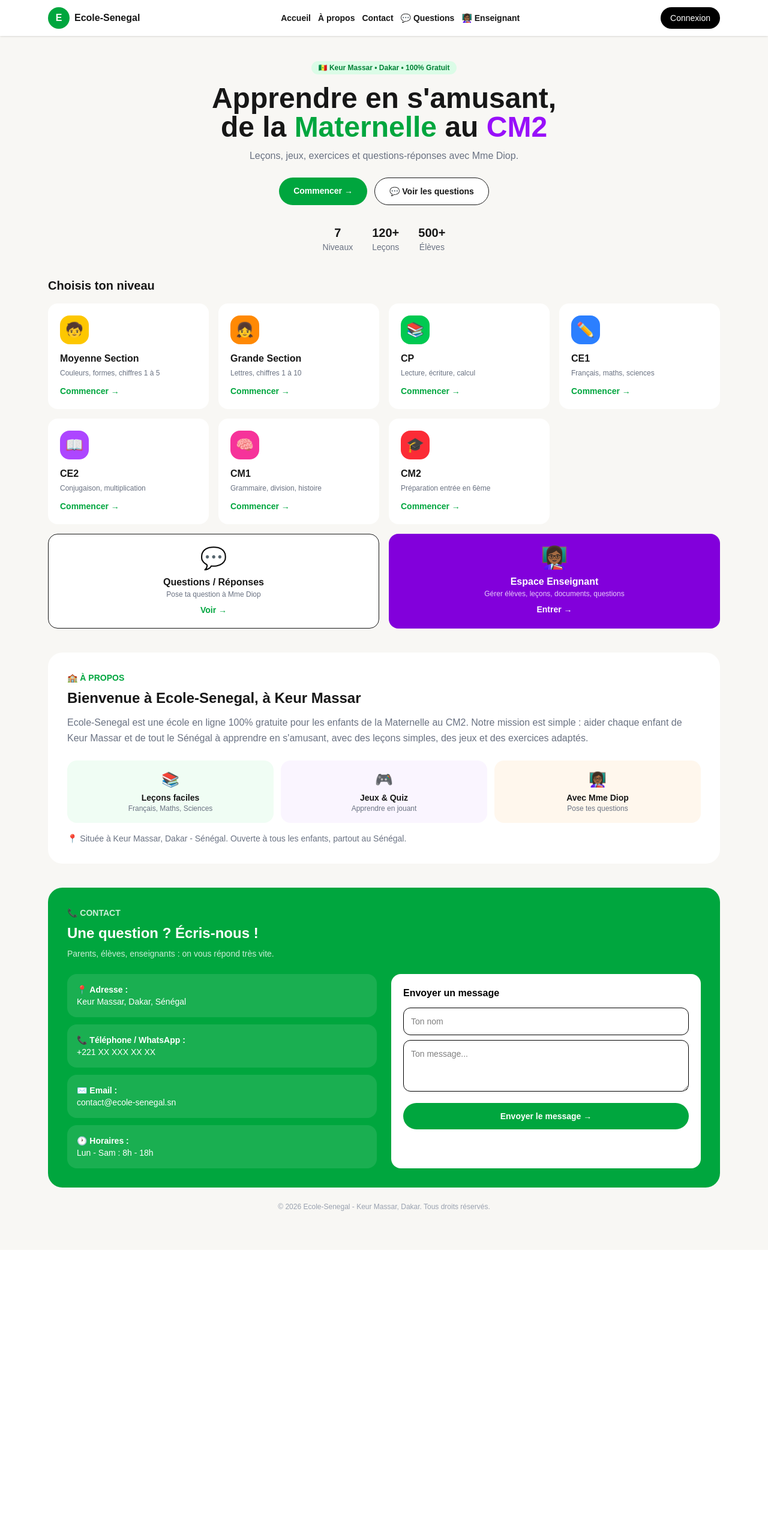
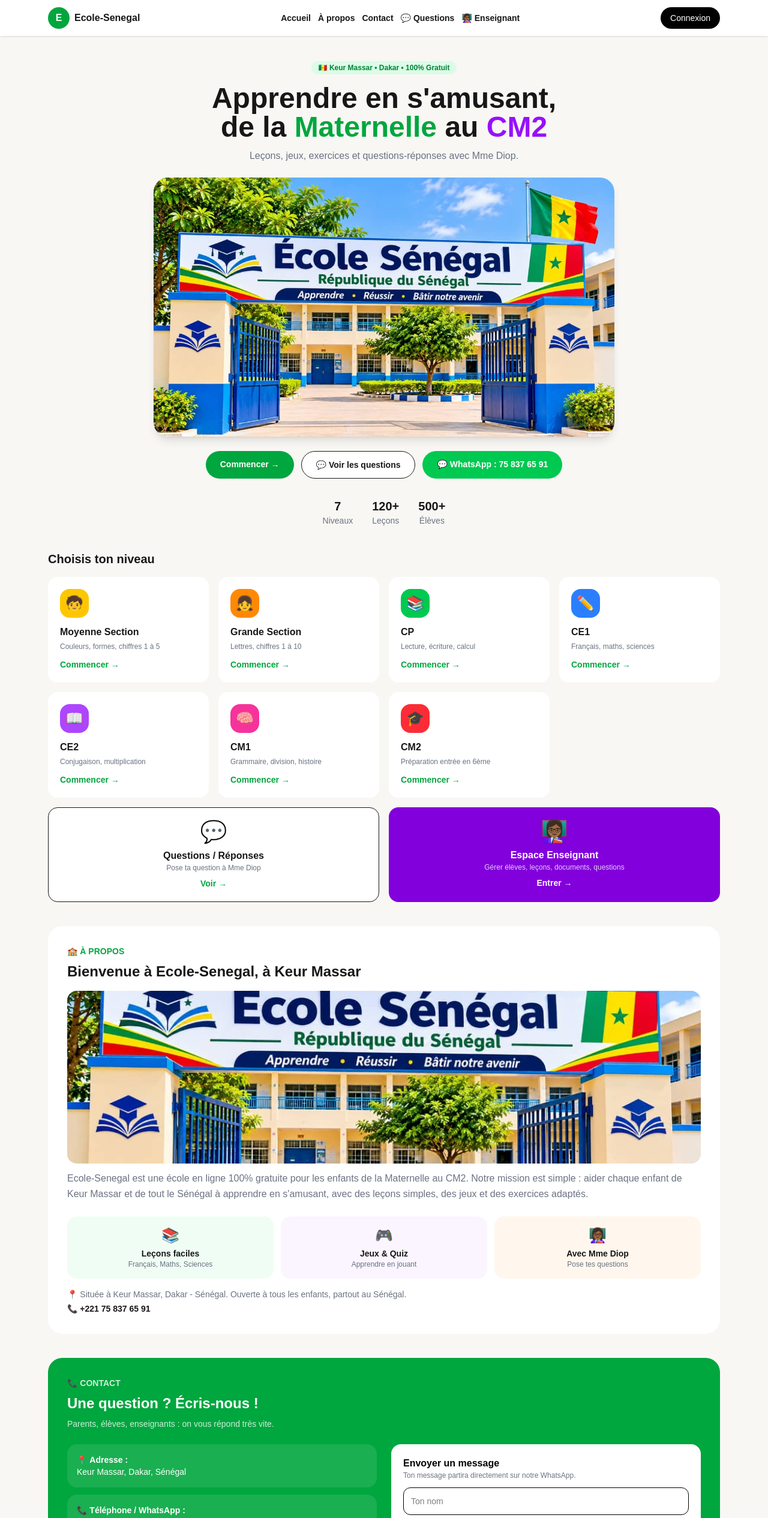
Before and after one commit to ssanesoumar-art/ecole-senegal, a Next.js app: page / in a window 1280 px wide. Shown: the top 2531 px of the page at 60% size. Before the commit the page ends 2084 px from the top, so only its background shows below. Built offline with nearby package versions, Linux system fonts and the light colour scheme.

Commit message:
Photo + WhatsApp 758376591

```diff
--- a/app/page.tsx
+++ b/app/page.tsx
@@ -25,7 +25,9 @@ export default function Accueil() {
       alert("Écris ton nom et ton message !");
       return;
     }
-    alert(`Merci ${nomContact} ! Ton message a été envoyé. On te répond très vite. ✅`);
+    // Ouvre WhatsApp avec le message
+    const texte = encodeURIComponent(`Bonjour Ecole-Senegal, je suis ${nomContact}. ${msgContact}`);
+    window.open(`https://wa.me/221758376591?text=${texte}`, "_blank");
     setNomContact("");
     setMsgContact("");
   };
@@ -39,7 +41,7 @@ export default function Accueil() {
             <span className="bg-green-600 text-white w-9 h-9 rounded-full flex items-center justify-center font-bold">E</span>
             <span className="font-bold">Ecole-Senegal</span>
           </Link>
-          <nav className="flex gap-3 text-sm font-bold">
+          <nav className="hidden md:flex gap-3 text-sm font-bold">
             <Link href="/">Accueil</Link>
             <Link href="#apropos">À propos</Link>
             <Link href="#contact">Contact</Link>
@@ -62,9 +64,14 @@ export default function Accueil() {
         <span className="bg-green-100 text-green-700 px-3 py-1 rounded-full text-xs font-bold">🇸🇳 Keur Massar • Dakar • 100% Gratuit</span>
         <h1 className="text-4xl md:text-5xl font-bold mt-4">Apprendre en s'amusant,<br/>de la <span className="text-green-600">Maternelle</span> au <span className="text-purple-600">CM2</span></h1>
         <p className="text-gray-500 mt-3">Leçons, jeux, exercices et questions-réponses avec Mme Diop.</p>
-        <div className="flex justify-center gap-3 mt-6">
+
+        {/* PHOTO ECOLE */}
+        <img src="/ecole-senegal.jpeg" alt="Ecole-Senegal Keur Massar" className="w-full max-w-3xl mx-auto rounded-3xl shadow-lg mt-6 object-cover" />
+
+        <div className="flex flex-wrap justify-center gap-3 mt-6">
           <Link href="/connexion" className="bg-green-600 text-white px-6 py-3 rounded-full font-bold text-sm">Commencer →</Link>
           <Link href="/questions" className="bg-white border px-6 py-3 rounded-full font-bold text-sm">💬 Voir les questions</Link>
+          <a href="https://wa.me/221758376591" target="_blank" className="bg-green-500 text-white px-6 py-3 rounded-full font-bold text-sm">💬 WhatsApp : 75 837 65 91</a>
         </div>
         <div className="flex justify-center gap-8 mt-8 text-sm">
           <div><p className="font-bold text-xl">7</p><p className="text-gray-500">Niveaux</p></div>
@@ -108,6 +115,7 @@ export default function Accueil() {
         <div className="bg-white rounded-3xl p-6 md:p-8">
           <p className="text-green-600 font-bold text-sm">🏫 À PROPOS</p>
           <h2 className="font-bold text-2xl mt-2">Bienvenue à Ecole-Senegal, à Keur Massar</h2>
+          <img src="/ecole-senegal.jpeg" alt="Notre école à Keur Massar" className="w-full rounded-2xl mt-4 object-cover max-h-72" />
           <p className="text-gray-500 mt-3 leading-relaxed">
             Ecole-Senegal est une école en ligne 100% gratuite pour les enfants de la Maternelle au CM2.
             Notre mission est simple : aider chaque enfant de Keur Massar et de tout le Sénégal à apprendre
@@ -131,6 +139,7 @@ export default function Accueil() {
             </div>
           </div>
           <p className="text-sm text-gray-500 mt-4">📍 Située à Keur Massar, Dakar - Sénégal. Ouverte à tous les enfants, partout au Sénégal.</p>
+          <p className="text-sm font-bold mt-1">📞 +221 75 837 65 91</p>
         </div>
       </div>
 
@@ -144,21 +153,22 @@ export default function Accueil() {
           <div className="grid md:grid-cols-2 gap-6 mt-6">
             <div className="space-y-3 text-sm">
               <p className="bg-white/10 rounded-2xl p-4">📍 <b>Adresse :</b><br/>Keur Massar, Dakar, Sénégal</p>
-              <p className="bg-white/10 rounded-2xl p-4">📞 <b>Téléphone / WhatsApp :</b><br/>+221 XX XXX XX XX</p>
+              <p className="bg-white/10 rounded-2xl p-4">📞 <b>Téléphone / WhatsApp :</b><br/>+221 75 837 65 91<br/><a href="https://wa.me/221758376591" target="_blank" className="bg-white text-green-700 px-4 py-2 rounded-full inline-block mt-2 font-bold text-xs">💬 Écrire sur WhatsApp →</a></p>
               <p className="bg-white/10 rounded-2xl p-4">✉️ <b>Email :</b><br/>contact@ecole-senegal.sn</p>
               <p className="bg-white/10 rounded-2xl p-4">🕐 <b>Horaires :</b><br/>Lun - Sam : 8h - 18h</p>
             </div>
 
             <div className="bg-white rounded-2xl p-5 text-black">
               <p className="font-bold">Envoyer un message</p>
+              <p className="text-xs text-gray-500">Ton message partira directement sur notre WhatsApp.</p>
               <input value={nomContact} onChange={e => setNomContact(e.target.value)} placeholder="Ton nom" className="w-full border rounded-xl p-3 mt-3 text-sm outline-none" />
               <textarea value={msgContact} onChange={e => setMsgContact(e.target.value)} placeholder="Ton message..." rows={3} className="w-full border rounded-xl p-3 mt-2 text-sm outline-none" />
-              <button onClick={envoyerContact} className="w-full bg-green-600 text-white py-3 rounded-full mt-3 font-bold text-sm">Envoyer le message →</button>
+              <button onClick={envoyerContact} className="w-full bg-green-600 text-white py-3 rounded-full mt-3 font-bold text-sm">Envoyer sur WhatsApp →</button>
             </div>
           </div>
         </div>
 
-        <p className="text-center text-xs text-gray-400 mt-6">© 2026 Ecole-Senegal - Keur Massar, Dakar. Tous droits réservés.</p>
+        <p className="text-center text-xs text-gray-400 mt-6">© 2026 Ecole-Senegal - Keur Massar, Dakar. Tous droits réservés. | WhatsApp : +221 75 837 65 91</p>
       </div>
     </div>
   );
```
Also changed, not shown: public/ecole-senegal.jpeg (added).
